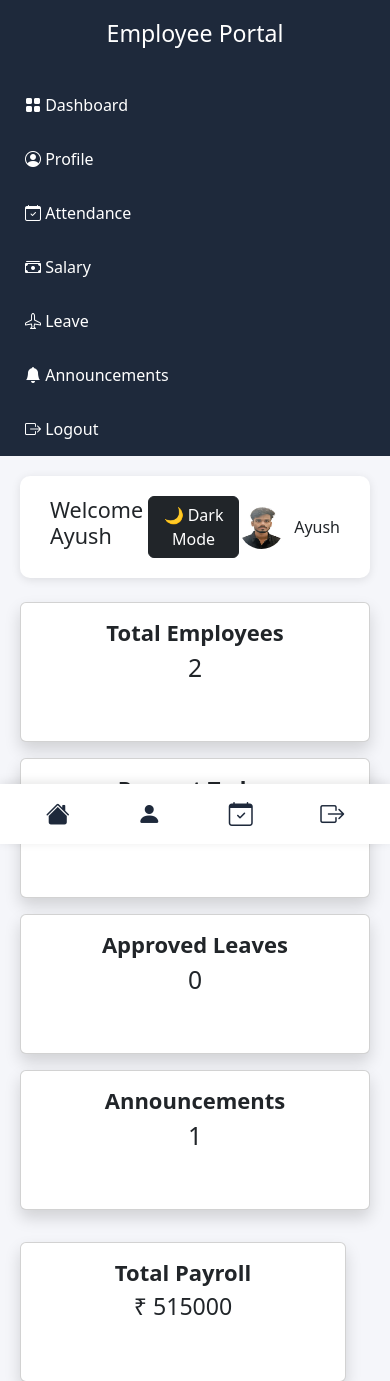
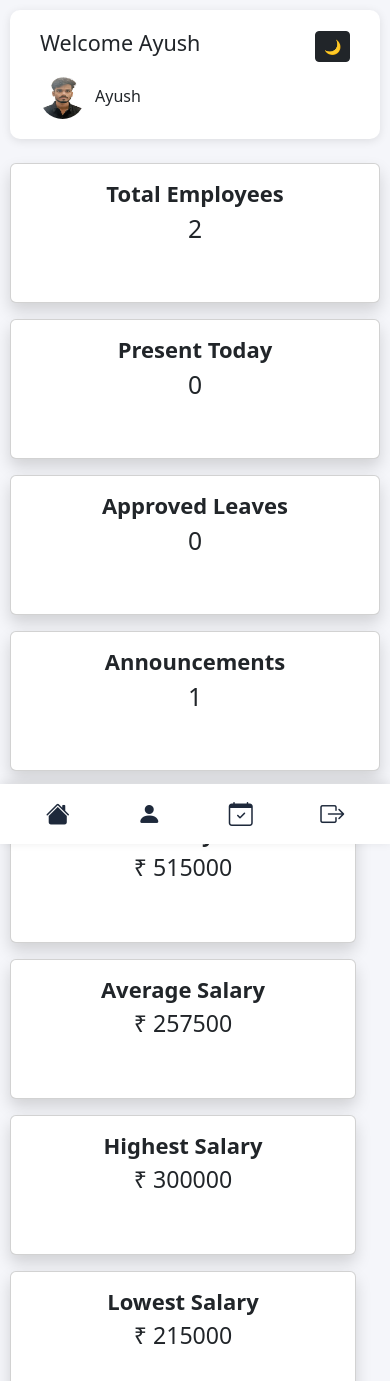
Before and after one commit to Ayush01-asr/employee-portal, a Django app: page /dashboard/ in a window 390 px wide. Shown: the top 1381 px of the page. Run offline with Django 5.2, Linux system fonts and the light colour scheme; a user stored in the database is signed in; data comes from the database, SQL or seed files in the repository.

Commit message:
Fix mobile dashboard layout

```diff
--- a/templates/dashboard.html
+++ b/templates/dashboard.html
@@ -69,6 +69,15 @@
             align-items:center;
         }
 
+        @media(max-width:768px){
+
+            .topbar{
+                flex-wrap:wrap;
+                gap:10px;
+            }
+
+        }
+
         .dashboard-card{
             background:white;
             border-radius:15px;
@@ -113,13 +122,12 @@
         @media(max-width:768px){
 
             .sidebar{
-                width:100%;
-                height:auto;
-                position:relative;
+            display:none;
             }
 
             .main-content{
-                margin-left:0;
+            margin-left:0;
+            padding:10px;
             }
 
         }
@@ -242,10 +250,10 @@
         </h4>
 
         <button
-            class="btn btn-dark"
+            class="btn btn-dark btn-sm"
             onclick="toggleDarkMode()">
 
-            🌙 Dark Mode
+            🌙
 
         </button>
 
```
